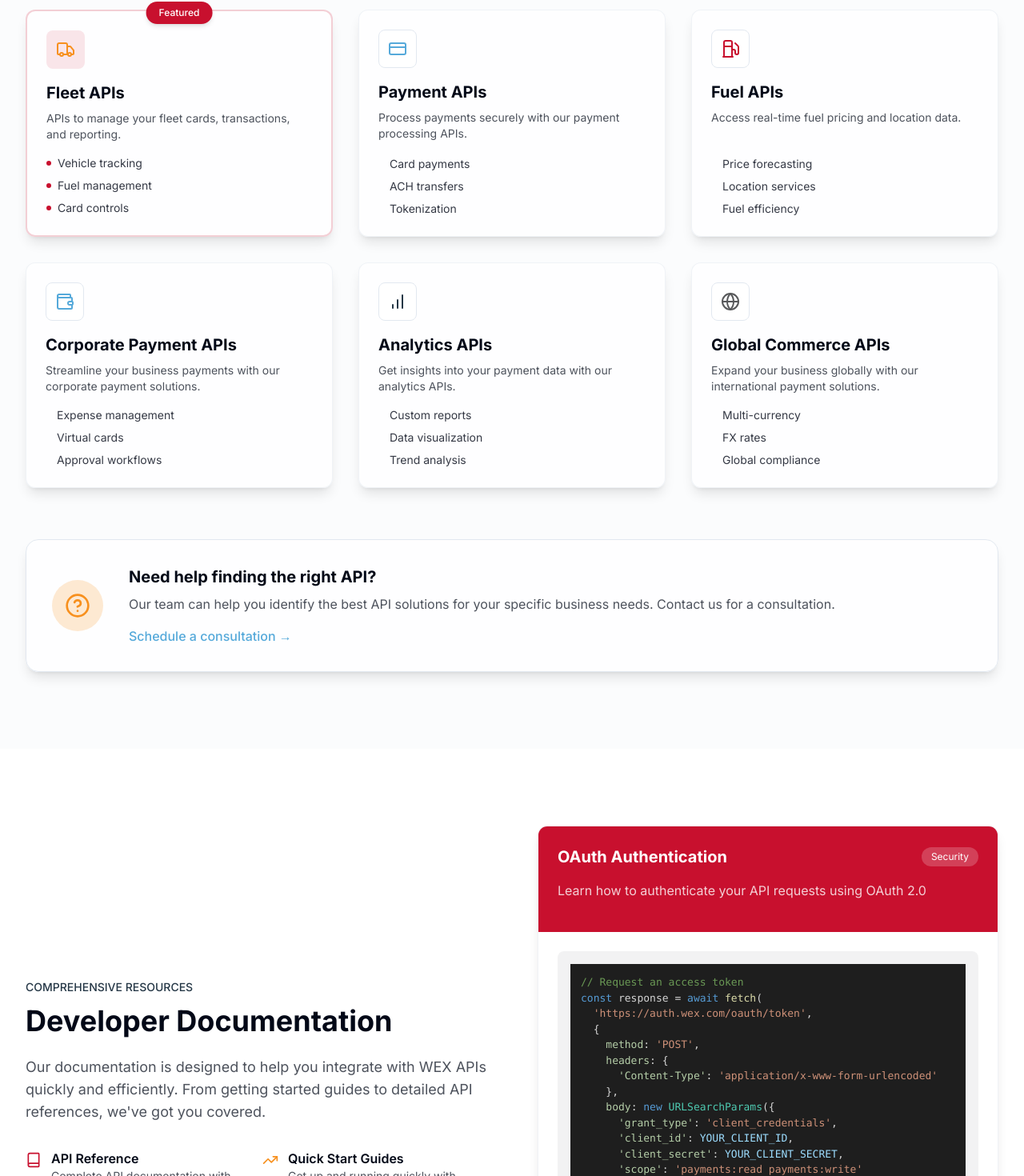
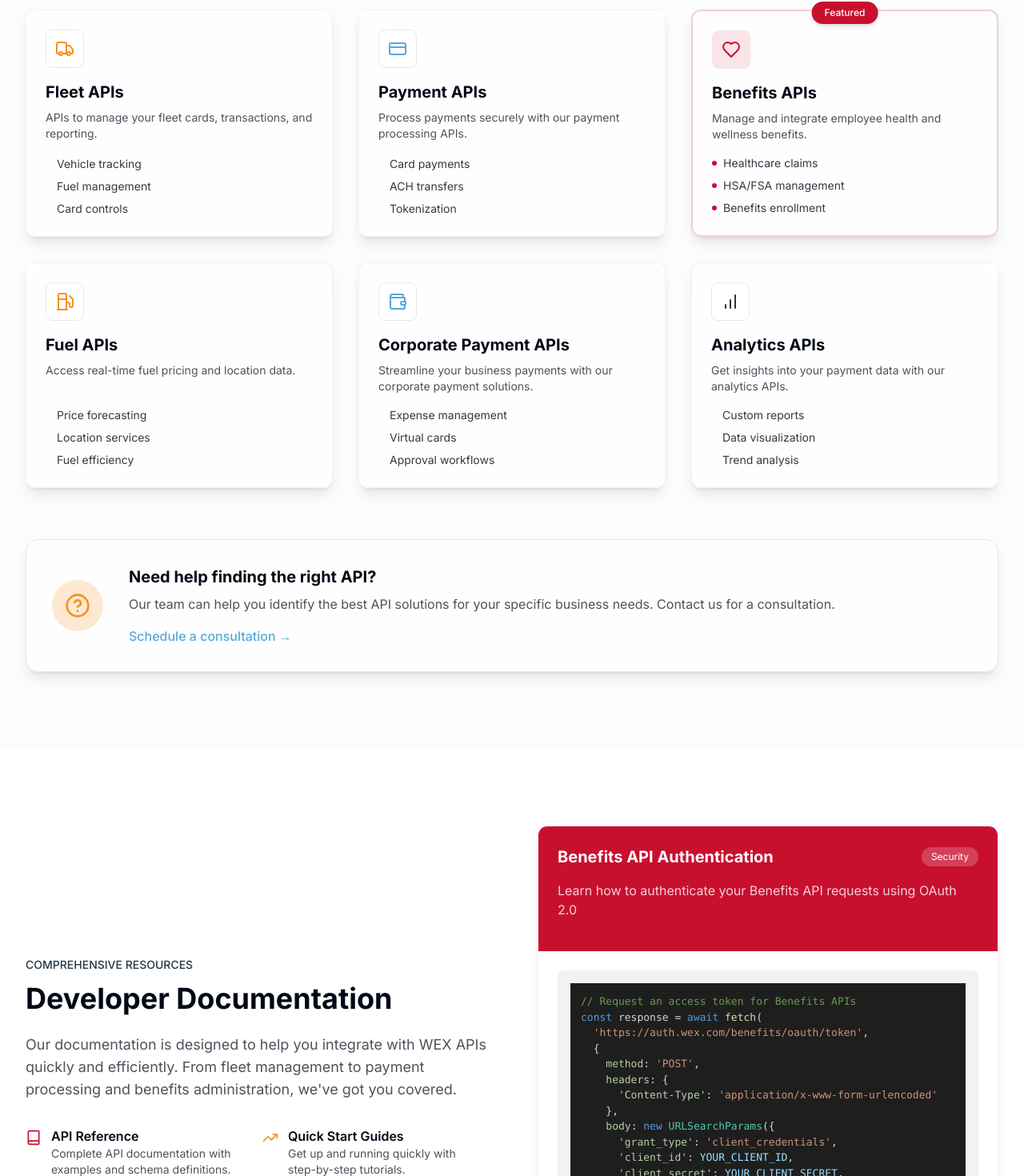
Before and after one commit to christopher-inman/wex-dev-portal-51, a React (Vite) app: page / in a window 1280 px wide. Shown: the part 1100-2570 px from the top of the page at 80% size. Built offline with nearby package versions, Linux system fonts and the light colour scheme.

Commit message:
Add benefits API content
Refactor site content to include benefits API information.

```diff
--- a/package.json
+++ b/package.json
@@ -48,7 +48,7 @@
     "embla-carousel-react": "^8.3.0",
     "framer-motion": "^12.6.3",
     "input-otp": "^1.2.4",
-    "lucide-react": "^0.462.0",
+    "lucide-react": "^0.487.0",
     "next-themes": "^0.3.0",
     "prismjs": "^1.29.0",
     "react": "^18.3.1",
--- a/src/components/Documentation.tsx
+++ b/src/components/Documentation.tsx
@@ -1,36 +1,52 @@
+
 import React, { useEffect, useRef } from 'react';
-import { Book, Code, FileText, BookOpen, TrendingUp, CheckCircle } from 'lucide-react';
+import { Book, Code, FileText, BookOpen, TrendingUp, CheckCircle, Heart } from 'lucide-react';
 import Button from './Button';
 import TransitionContainer from './TransitionContainer';
 import AnimatedCard from './AnimatedCard';
 import { initPrism, highlightElement } from '@/utils/prismHighlight';
-const documentationItems = [{
+
+const documentationItems = [
+  {
     title: 'API Reference',
     description: 'Complete API documentation with examples and schema definitions.',
     icon: Book,
     link: '#api-reference',
     iconColor: '#c8102e' // WEX red
-}, {
+  },
+  {
     title: 'Quick Start Guides',
     description: 'Get up and running quickly with step-by-step tutorials.',
     icon: TrendingUp,
     link: '#quick-start',
     iconColor: '#F7901E' // WEX orange
-}, {
+  },
+  {
     title: 'Code Samples',
     description: 'Ready-to-use code samples in multiple programming languages.',
     icon: Code,
     link: '#code-samples',
     iconColor: '#55a9da' // WEX light blue
-}, {
+  },
+  {
+    title: 'Benefits Integration Guide',
+    description: 'Learn how to integrate with our comprehensive Benefits APIs.',
+    icon: Heart,
+    link: '#benefits-guide',
+    iconColor: '#c8102e' // WEX red
+  },
+  {
     title: 'Implementation Guide',
     description: 'Detailed guide for integrating WEX APIs into your application.',
     icon: FileText,
     link: '#implementation-guide',
     iconColor: '#253746' // WEX blue
-}];
+  }
+];
+
 const Documentation: React.FC = () => {
   const codeRef = useRef<HTMLPreElement>(null);
+
   useEffect(() => {
     // Initialize Prism.js
     initPrism();
@@ -40,31 +56,38 @@ const Documentation: React.FC = () => {
       highlightElement(codeRef.current);
     }
   }, []);
-  return <div id="documentation" className="section-padding bg-background dark:bg-background">
+
+  return (
+    <div id="documentation" className="section-padding bg-background dark:bg-background">
       <div className="container-custom">
         <div className="grid grid-cols-1 lg:grid-cols-2 gap-16 items-center">
           <TransitionContainer animation="fade-in-left">
             <h5 className="text-sm font-medium text-wex-blue mb-3">COMPREHENSIVE RESOURCES</h5>
             <h2 className="text-4xl font-bold mb-6">Developer Documentation</h2>
             <p className="text-lg text-foreground/70 mb-8">
-              Our documentation is designed to help you integrate with WEX APIs quickly and efficiently. From getting started guides to detailed API references, we've got you covered.
+              Our documentation is designed to help you integrate with WEX APIs quickly and efficiently. From fleet management to payment processing and benefits administration, we've got you covered.
             </p>
 
             <div className="grid grid-cols-1 md:grid-cols-2 gap-4 mb-8">
-              {documentationItems.map((item, index) => <div key={index} className="flex items-start">
+              {documentationItems.map((item, index) => (
+                <div key={index} className="flex items-start">
                   <div className="flex-shrink-0 mt-1">
-                    <item.icon className="w-5 h-5" style={{
-                  color: item.iconColor
-                }} />
+                    <item.icon className="w-5 h-5" style={{ color: item.iconColor }} />
                   </div>
                   <div className="ml-3">
                     <h4 className="text-base font-semibold">{item.title}</h4>
                     <p className="text-sm text-foreground/70">{item.description}</p>
                   </div>
-                </div>)}
+                </div>
+              ))}
             </div>
 
-            <Button variant="primary" size="lg" icon={<BookOpen className="w-4 h-4" />} className="rounded-lg">
+            <Button
+              variant="primary"
+              size="lg"
+              icon={<BookOpen className="w-4 h-4" />}
+              className="rounded-lg"
+            >
               Browse Documentation
             </Button>
           </TransitionContainer>
@@ -73,21 +96,21 @@ const Documentation: React.FC = () => {
             <AnimatedCard className="p-0 overflow-hidden">
               <div className="p-6 bg-wex-red text-white">
                 <div className="flex justify-between items-center mb-4">
-                  <h3 className="text-xl font-bold">OAuth Authentication</h3>
+                  <h3 className="text-xl font-bold">Benefits API Authentication</h3>
                   <div className="bg-white/20 text-white text-xs rounded-full px-3 py-1">
                     Security
                   </div>
                 </div>
                 <p className="text-white/80 mb-4">
-                  Learn how to authenticate your API requests using OAuth 2.0
+                  Learn how to authenticate your Benefits API requests using OAuth 2.0
                 </p>
               </div>
               <div className="p-6">
                 <div className="bg-foreground/5 dark:bg-foreground/10 rounded-lg p-4 font-mono text-sm overflow-auto mb-6">
                   <pre ref={codeRef} className="language-javascript">
-                    <code>{`// Request an access token
+                    <code>{`// Request an access token for Benefits APIs
 const response = await fetch(
-  'https://auth.wex.com/oauth/token',
+  'https://auth.wex.com/benefits/oauth/token',
   {
     method: 'POST',
     headers: {
@@ -97,7 +120,7 @@ const response = await fetch(
       'grant_type': 'client_credentials',
       'client_id': YOUR_CLIENT_ID,
       'client_secret': YOUR_CLIENT_SECRET,
-      'scope': 'payments:read payments:write'
+      'scope': 'benefits:read benefits:write healthcare:claims'
     })
   }
 );
@@ -108,15 +131,22 @@ const { access_token } = await response.json();`}</code>
 
                 <h4 className="font-semibold mb-3">Key Steps</h4>
                 <ul className="space-y-2">
-                  {['Register your application to get client credentials', 'Request an access token using your credentials', 'Include the token in the Authorization header', 'Handle token expiration with refresh tokens'].map((step, i) => <li key={i} className="flex items-center text-sm">
+                  {[
+                    'Register your application to get client credentials',
+                    'Request an access token using your credentials',
+                    'Include the token in the Authorization header',
+                    'Handle token expiration with refresh tokens'
+                  ].map((step, i) => (
+                    <li key={i} className="flex items-center text-sm">
                       <CheckCircle className="w-4 h-4 text-wex-red mr-2 flex-shrink-0" />
                       <span>{step}</span>
-                    </li>)}
+                    </li>
+                  ))}
                 </ul>
 
                 <div className="mt-6 pt-4 border-t border-border">
                   <a href="#auth-guide" className="text-wex-red font-medium hover:underline transition-all duration-200">
-                    View complete authentication guide →
+                    View complete Benefits API authentication guide →
                   </a>
                 </div>
               </div>
@@ -124,6 +154,8 @@ const { access_token } = await response.json();`}</code>
           </TransitionContainer>
         </div>
       </div>
-    </div>;
+    </div>
+  );
 };
+
 export default Documentation;
--- a/src/components/Features.tsx
+++ b/src/components/Features.tsx
@@ -1,6 +1,6 @@
 
 import React from 'react';
-import { CreditCard, ShieldCheck, BarChart, Globe, Database, Wallet, Truck, Fuel, HelpCircle } from 'lucide-react';
+import { CreditCard, ShieldCheck, BarChart, Globe, Database, Wallet, Truck, Fuel, HelpCircle, Heart, MedicalCross, Award } from 'lucide-react';
 import ApiCard from './ApiCard';
 import TransitionContainer from './TransitionContainer';
 
@@ -10,7 +10,7 @@ const apiCategories = [
     description: 'APIs to manage your fleet cards, transactions, and reporting.',
     icon: Truck,
     features: ['Vehicle tracking', 'Fuel management', 'Card controls'],
-    featured: true,
+    featured: false,
     iconColor: '#F7901E', // WEX orange for fleet
   },
   {
@@ -21,11 +21,19 @@ const apiCategories = [
     iconColor: '#55a9da', // WEX light blue for payments
   },
   {
+    title: 'Benefits APIs',
+    description: 'Manage and integrate employee health and wellness benefits.',
+    icon: Heart,
+    features: ['Healthcare claims', 'HSA/FSA management', 'Benefits enrollment'],
+    featured: true,
+    iconColor: '#c8102e', // WEX red for benefits
+  },
+  {
     title: 'Fuel APIs',
     description: 'Access real-time fuel pricing and location data.',
     icon: Fuel,
     features: ['Price forecasting', 'Location services', 'Fuel efficiency'],
-    iconColor: '#c8102e', // WEX red for fuel
+    iconColor: '#F7901E', // WEX orange for fuel
   },
   {
     title: 'Corporate Payment APIs',
@@ -41,13 +49,6 @@ const apiCategories = [
     features: ['Custom reports', 'Data visualization', 'Trend analysis'],
     iconColor: '#253746', // WEX blue for analytics
   },
-  {
-    title: 'Global Commerce APIs',
-    description: 'Expand your business globally with our international payment solutions.',
-    icon: Globe,
-    features: ['Multi-currency', 'FX rates', 'Global compliance'],
-    iconColor: '#58595B', // WEX grey for global commerce
-  },
 ];
 
 const Features: React.FC = () => {
@@ -58,7 +59,7 @@ const Features: React.FC = () => {
           <h5 className="text-sm font-medium text-primary mb-3">POWERFUL & FLEXIBLE</h5>
           <h2 className="text-4xl font-bold mb-6">Industry-Leading APIs</h2>
           <p className="text-lg text-foreground/70">
-            Build innovative payment solutions with our comprehensive suite of APIs designed for developers by developers.
+            Build innovative payment, fleet, and benefits solutions with our comprehensive suite of APIs designed for developers by developers.
           </p>
         </TransitionContainer>
 
--- a/src/components/Hero.tsx
+++ b/src/components/Hero.tsx
@@ -33,7 +33,7 @@ const Hero: React.FC = () => {
               Build powerful <span className="text-gradient">payment solutions</span> with our APIs
             </h1>
             <p className="text-lg text-foreground/80 mb-8 max-w-xl">
-              Access the tools and documentation you need to integrate WEX's industry-leading payment processing technologies into your applications.
+              Access the tools and documentation you need to integrate WEX's industry-leading payment, fleet, and benefits processing technologies into your applications.
             </p>
             <div className="flex flex-wrap gap-4">
               <Button
--- a/src/pages/APIs.tsx
+++ b/src/pages/APIs.tsx
@@ -6,7 +6,7 @@ import Navbar from '@/components/Navbar';
 import Footer from '@/components/Footer';
 import ApiCard from '@/components/ApiCard';
 import TransitionContainer from '@/components/TransitionContainer';
-import { CreditCard, ShieldCheck, BarChart, Globe, Database, Wallet, Truck, Fuel } from 'lucide-react';
+import { CreditCard, ShieldCheck, BarChart, Globe, Database, Wallet, Truck, Fuel, Heart, MedicalCross, Award } from 'lucide-react';
 
 const apiCategoriesData = {
   fleet: [
@@ -55,6 +55,29 @@ const apiCategoriesData = {
       iconColor: '#55a9da',
     },
   ],
+  benefits: [
+    {
+      title: 'Healthcare Claims API',
+      description: 'Process and manage healthcare claims for employee benefits.',
+      icon: Heart,
+      features: ['EOB processing', 'Claim status tracking', 'Provider network integration'],
+      iconColor: '#c8102e',
+    },
+    {
+      title: 'HSA/FSA Management API',
+      description: 'Manage health savings and flexible spending accounts.',
+      icon: Wallet,
+      features: ['Account balance', 'Eligible expenses', 'Transaction history'],
+      iconColor: '#c8102e',
+    },
+    {
+      title: 'Benefits Enrollment API',
+      description: 'Streamline the benefits enrollment process for employees.',
+      icon: Award,
+      features: ['Plan selection', 'Dependent management', 'Coverage updates'],
+      iconColor: '#c8102e',
+    },
+  ],
   corporate: [
     {
       title: 'Expense Management API',
@@ -93,15 +116,16 @@ const APIs: React.FC = () => {
             <h5 className="text-sm font-medium text-primary mb-3">API SOLUTIONS</h5>
             <h1 className="text-4xl font-bold mb-6">Powerful APIs for Your Business</h1>
             <p className="text-lg text-foreground/70">
-              Explore our comprehensive suite of APIs designed to help you build innovative payment and fleet management solutions.
+              Explore our comprehensive suite of APIs designed to help you build innovative payment, fleet, and benefits management solutions.
             </p>
           </TransitionContainer>
 
           <Tabs defaultValue="fleet" className="w-full mb-16">
-            <TabsList className="grid w-full max-w-3xl mx-auto grid-cols-3 mb-8">
+            <TabsList className="grid w-full max-w-4xl mx-auto grid-cols-4 mb-8">
               <TabsTrigger value="fleet">Fleet APIs</TabsTrigger>
               <TabsTrigger value="payment">Payment APIs</TabsTrigger>
-              <TabsTrigger value="corporate">Corporate Payment APIs</TabsTrigger>
+              <TabsTrigger value="benefits">Benefits APIs</TabsTrigger>
+              <TabsTrigger value="corporate">Corporate APIs</TabsTrigger>
             </TabsList>
 
             <TabsContent value="fleet">
@@ -124,6 +148,23 @@ const APIs: React.FC = () => {
             <TabsContent value="payment">
               <div className="grid grid-cols-1 md:grid-cols-2 lg:grid-cols-3 gap-8">
                 {apiCategoriesData.payment.map((api, index) => (
+                  <TransitionContainer key={api.title} delay={100 * (index % 3)}>
+                    <ApiCard
+                      title={api.title}
+                      description={api.description}
+                      icon={api.icon}
+                      features={api.features}
+                      variant={index === 0 ? 'featured' : 'default'}
+                      iconColor={api.iconColor}
+                    />
+                  </TransitionContainer>
+                ))}
+              </div>
+            </TabsContent>
+
+            <TabsContent value="benefits">
+              <div className="grid grid-cols-1 md:grid-cols-2 lg:grid-cols-3 gap-8">
+                {apiCategoriesData.benefits.map((api, index) => (
                   <TransitionContainer key={api.title} delay={100 * (index % 3)}>
                     <ApiCard
                       title={api.title}
```
Also changed, not shown: 1 other file (tests, documents, lock files or other folders). Lines whose indentation alone changed are shown as unchanged.
